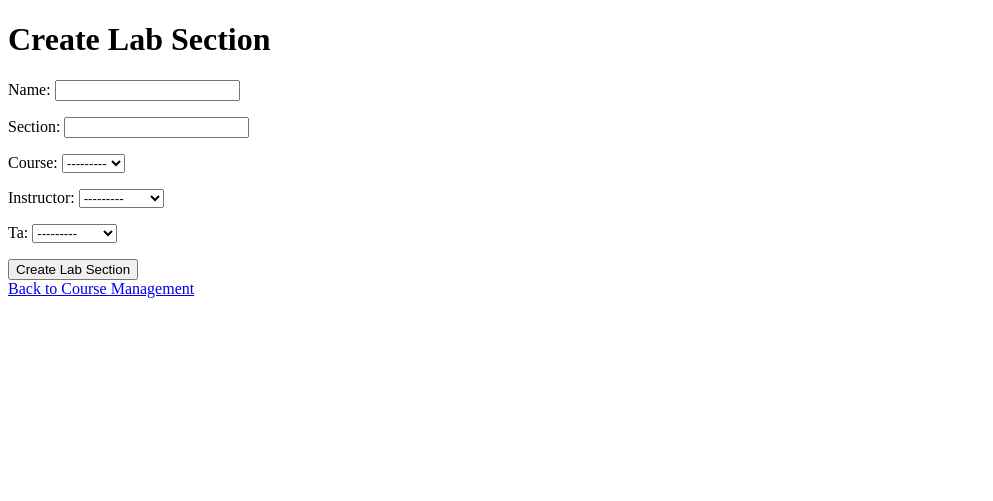
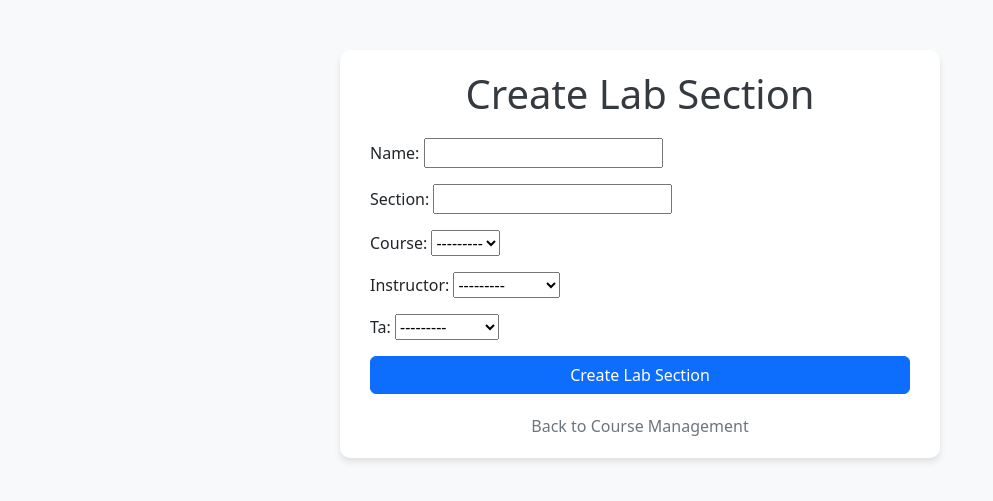
Before and after one commit to Connor-Gregor/TAScheduler, a Django app: page /create-lab-section/ in a window 1280 px wide. Shown: the top 501 px of the page, without its empty margins (0-993 px from the left). Run offline with Django 5.2, Linux system fonts and the light colour scheme; a user stored in the database is signed in; data comes from the database, SQL or seed files in the repository.

Commit message:
HTML changes to the create_lab_section.html page

```diff
--- a/templates/admin/create_lab_section.html
+++ b/templates/admin/create_lab_section.html
@@ -1,18 +1,53 @@
-<!-- templates/admin/create_lab_section.html -->
 <!DOCTYPE html>
-<html>
+<html lang="en">
 <head>
+    <meta charset="UTF-8">
+    <meta name="viewport" content="width=device-width, initial-scale=1.0">
     <title>Create Lab Section</title>
+    <link href="https://cdn.jsdelivr.net/npm/bootstrap@5.3.0/dist/css/bootstrap.min.css" rel="stylesheet">
+    <style>
+        body {
+            background-color: #f8f9fa;
+        }
+        .container {
+            margin-top: 50px;
+            max-width: 600px;
+            background: #ffffff;
+            border-radius: 10px;
+            padding: 20px 30px;
+            box-shadow: 0 4px 6px rgba(0, 0, 0, 0.1);
+        }
+        h1 {
+            text-align: center;
+            margin-bottom: 20px;
+            color: #343a40;
+        }
+        .btn-primary {
+            width: 100%;
+        }
+        .back-link {
+            display: block;
+            text-align: center;
+            margin-top: 20px;
+            text-decoration: none;
+            color: #6c757d;
+        }
+        .back-link:hover {
+            text-decoration: underline;
+        }
+    </style>
 </head>
 <body>
-    <h1>Create Lab Section</h1>
+    <div class="container">
+        <h1>Create Lab Section</h1>
+        <form method="POST">
+            {% csrf_token %}
+            {{ form.as_p }}
+            <button type="submit" class="btn btn-primary">Create Lab Section</button>
+        </form>
+        <a href="{% url 'course_management' %}" class="back-link">Back to Course Management</a>
+    </div>
 
-    <form method="POST">
-        {% csrf_token %}
-        {{ form.as_p }}
-        <button type="submit">Create Lab Section</button>
-    </form>
-
-    <a href="{% url 'course_management' %}">Back to Course Management</a>
+    <script src="https://cdn.jsdelivr.net/npm/bootstrap@5.3.0/dist/js/bootstrap.bundle.min.js"></script>
 </body>
 </html>
```
